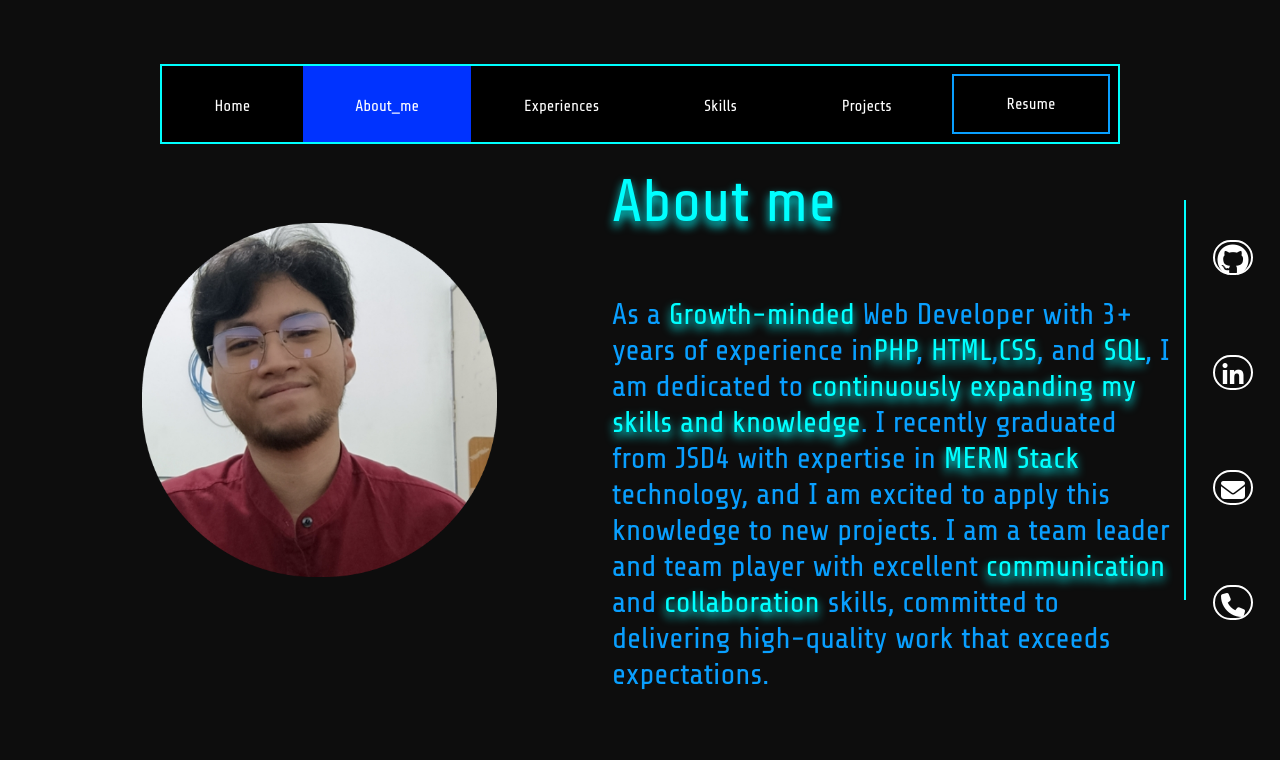
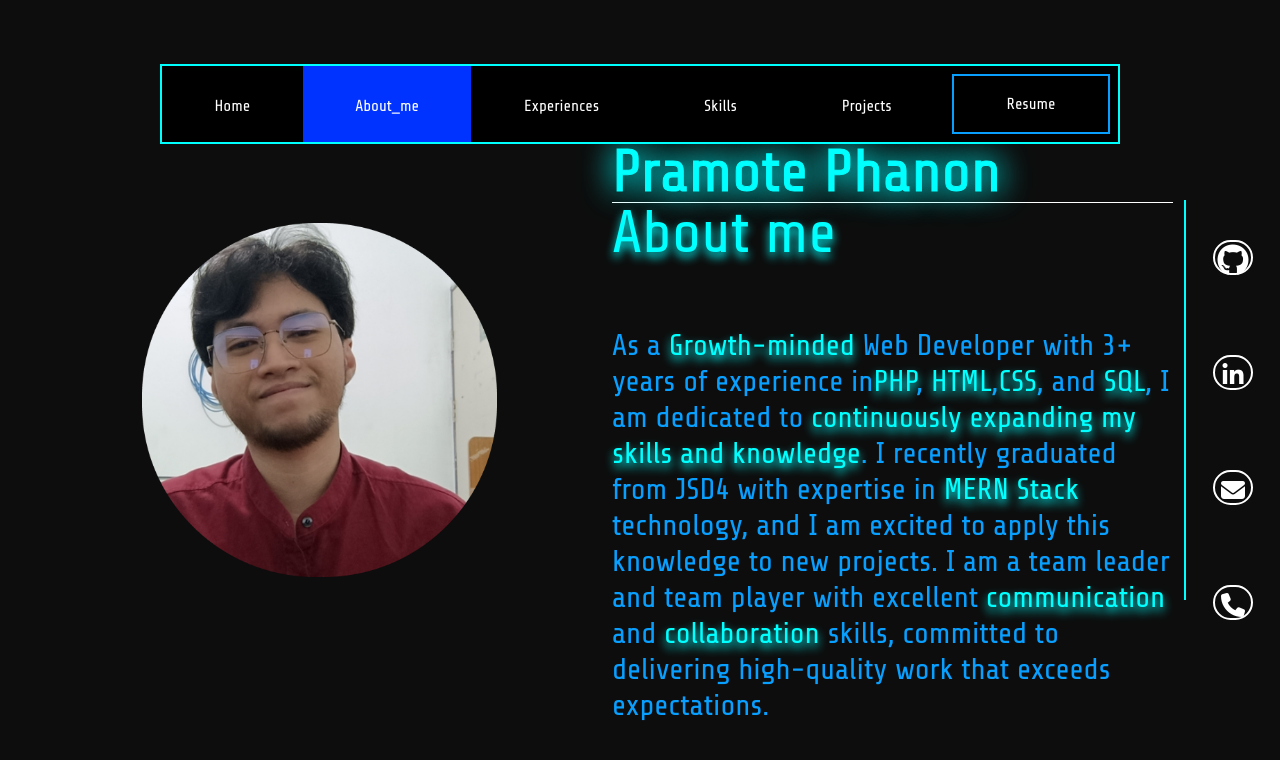
Before and after one commit to pramotepon/portfolio, a React (Vite) app: page /about_me in a window 1280 px wide. Shown: the top 760 px of the page. Built offline with nearby package versions, Linux system fonts and the light colour scheme.

Commit message:
Add animation text

```diff
--- a/package.json
+++ b/package.json
@@ -13,7 +13,9 @@
     "react": "^18.2.0",
     "react-dom": "^18.2.0",
     "react-github-calendar": "^4.0.0",
+    "react-moving-text": "^0.0.7",
     "react-router-dom": "^6.11.1",
+    "react-type-animation": "^3.0.1",
     "swiper": "^9.3.2"
   },
   "devDependencies": {
--- /dev/null
+++ b/src/assets/css/screens/animation.css
@@ -0,0 +1,50 @@
+.neon-title-animation {
+  -webkit-text-stroke: 1px white; /* width and color */
+  color: rgba(255, 255, 255, 0.2);
+  /* text-shadow: 0 0 35px rgba(0, 255, 255, 1), 0 0 30px rgba(0, 255, 255, 1); */
+  animation: neon-swip 2s infinite;
+  animation-timing-function: step-end;
+}
+
+@keyframes neon-swip {
+  0% {
+    -webkit-text-stroke: 1px #00ffff; /* width and color */
+    text-shadow: 0 0 35px rgba(0, 255, 255, 1), 0 0 30px rgba(0, 255, 255, 1);
+    color: rgba(0, 255, 255, 0);
+  }
+  15% {
+    -webkit-text-stroke: 1px #00ffff; /* width and color */
+    text-shadow: 0 0 35px rgba(0, 255, 255, 0), 0 0 30px rgba(0, 255, 255, 0);
+    color: rgba(0, 255, 255, 0.2);
+  }
+  25% {
+    -webkit-text-stroke: 1px white; /* width and color */
+    text-shadow: 0 0 35px rgba(0, 255, 255, 0), 0 0 30px rgba(0, 255, 255, 0);
+    color: rgba(0, 255, 255, 0);
+  }
+  35% {
+    -webkit-text-stroke: 1px #00ffff; /* width and color */
+    text-shadow: 0 0 35px rgba(0, 255, 255, 1), 0 0 30px rgba(0, 255, 255, 1);
+    color: rgba(0, 255, 255, 0.5);
+  }
+  50% {
+    -webkit-text-stroke: 1px white; /* width and color */
+    text-shadow: 0 0 35px rgba(0, 255, 255, 0), 0 0 30px rgba(0, 255, 255, 0);
+    color: rgba(0, 255, 255, 0);
+  }
+  65% {
+    -webkit-text-stroke: 1px #00ffff; /* width and color */
+    text-shadow: 0 0 35px rgba(0, 255, 255, 1), 0 0 30px rgba(0, 255, 255, 1);
+    color: rgba(0, 255, 255, 1);
+  }
+  80% {
+    -webkit-text-stroke: 1px white; /* width and color */
+    text-shadow: 0 0 35px rgba(0, 255, 255, 0), 0 0 30px rgba(0, 255, 255, 0);
+    color: rgba(0, 255, 255, 0);
+  }
+  100% {
+    -webkit-text-stroke: 1px #00ffff; /* width and color */
+    text-shadow: 0 0 35px rgba(0, 255, 255, 1), 0 0 30px rgba(0, 255, 255, 1);
+    color: rgba(0, 255, 255, 1);
+  }
+}
--- a/src/screens/AboutMeScreen.jsx
+++ b/src/screens/AboutMeScreen.jsx
@@ -1,5 +1,8 @@
 import React from 'react'
 import ScreenLayout from '../layouts/ScreenLayout'
+
+// Css
+import '../assets/css/screens/animation.css';
 
 const AboutMeScreen = () => {
   return (
@@ -11,7 +14,9 @@ const AboutMeScreen = () => {
           </div>
           <div className='flex-auto w-auto lg:w-64 lg:pl-20'>
             <div className='h-full my-auto'>
-              <h2 className='text-tertiary text-6xl mt-16 drop-shadow-title-shadow'>About me</h2>
+              <h1 className='text-6xl mt-16 neon-title-animation'>Pramote Phanon</h1>
+              <hr className='text-white' />
+              <h2 className='text-tertiary text-6xl drop-shadow-title-shadow'>About me</h2>
               <p className='lg:text-3xl text-xl sm:mt-16 mt-0 text-secondary'>
                 As a <span className='text-tertiary drop-shadow-title-shadow'>Growth-minded</span> Web Developer with 3+ years of experience in
                 <span className='text-tertiary drop-shadow-title-shadow'>PHP</span>, <span className='text-tertiary drop-shadow-title-shadow'>HTML</span>,
--- a/src/screens/HomeScreen.jsx
+++ b/src/screens/HomeScreen.jsx
@@ -1,14 +1,18 @@
 import React, { useEffect, useState } from 'react'
 import ScreenLayout from '../layouts/ScreenLayout'
+import { TypeAnimation } from 'react-type-animation';
 
 const HomeScreen = () => {
   return (
     <ScreenLayout title={'Home'}>
       <div className='flex min-h-screen'>
-        <div className='my-auto text-6xl sm:text-8xl md:text-9xl'>
-          <h1 className='text-tertiary'>I am</h1>
-          <h1 className='text-tertiary'>Full Stack</h1>
-          <h1 className='text-tertiary'>Web Developer</h1>
+        <div className='my-auto text-6xl sm:text-8xl md:text-9xl text-tertiary'>
+          <TypeAnimation
+            style={{ whiteSpace: 'pre-line', display: 'block' }}
+            sequence={[
+              `I am\nFull Stack\nWeb Developer`,
+            ]}
+          />
         </div>
       </div>
     </ScreenLayout>
```
Also changed, not shown: 1 other file (tests, documents, lock files or other folders).
